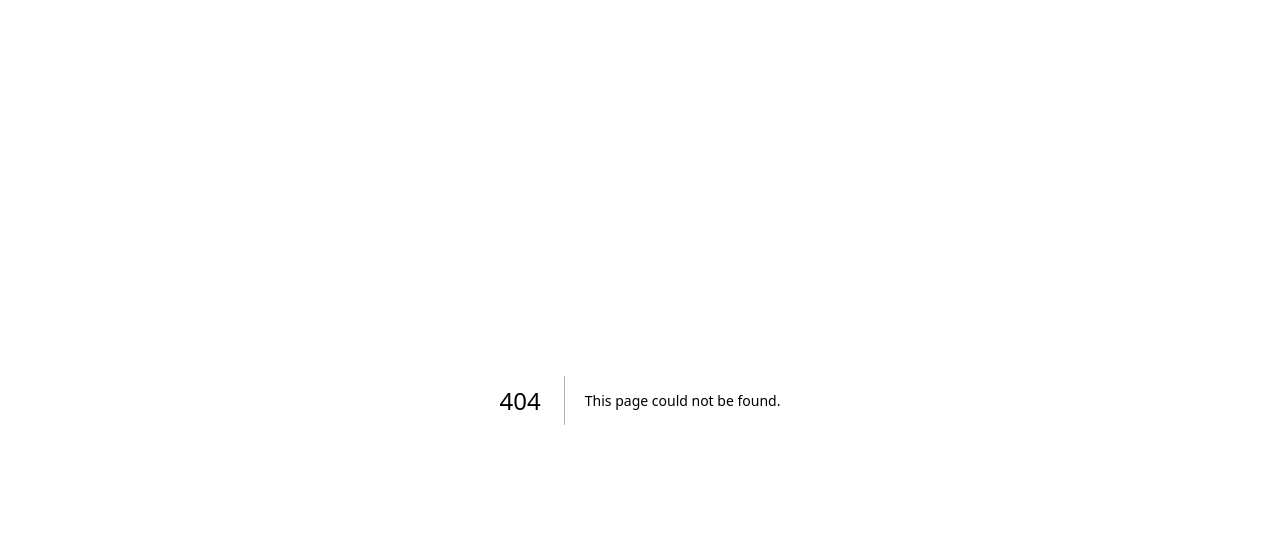
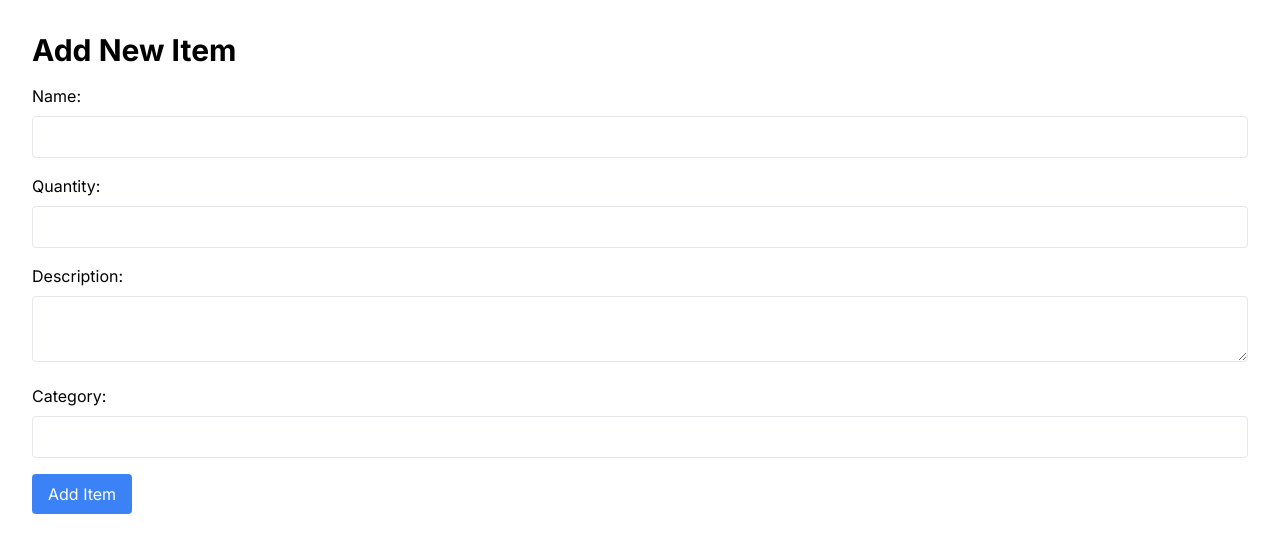
Before and after one commit to meetVaidya/store-pilot, a Next.js app: page /add-item in a window 1280 px wide. Before the commit this address had no page. Shown: the top 552 px of the page. Built offline with nearby package versions, Linux system fonts and the light colour scheme; no server answers.

Commit message:
feat: Add page for adding new inventory items

```diff
--- /dev/null
+++ b/app/add-item/page.js
@@ -0,0 +1,10 @@
+import AddItemForm from '../../components/AddItemForm';
+
+export default function AddItem() {
+    return (
+        <div className="p-8">
+            <h1 className="text-3xl font-bold mb-4">Add New Item</h1>
+            <AddItemForm />
+        </div>
+    );
+}
```
